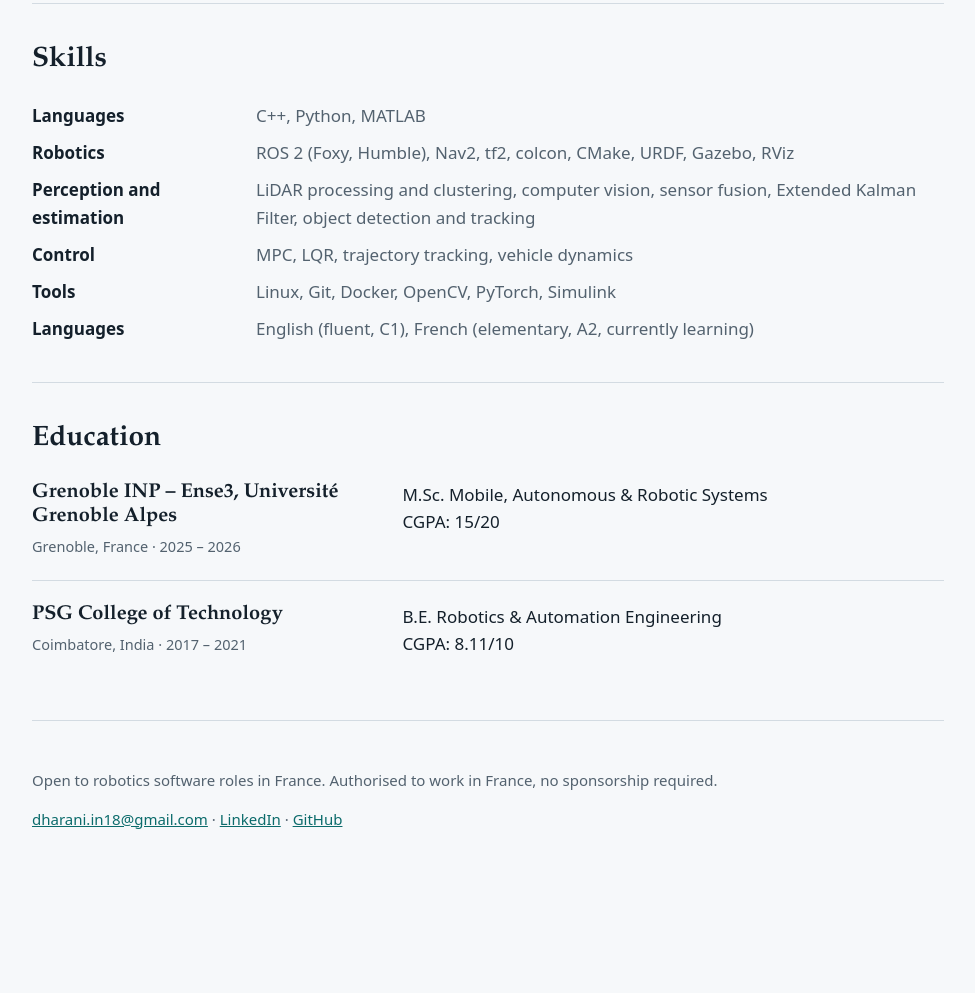
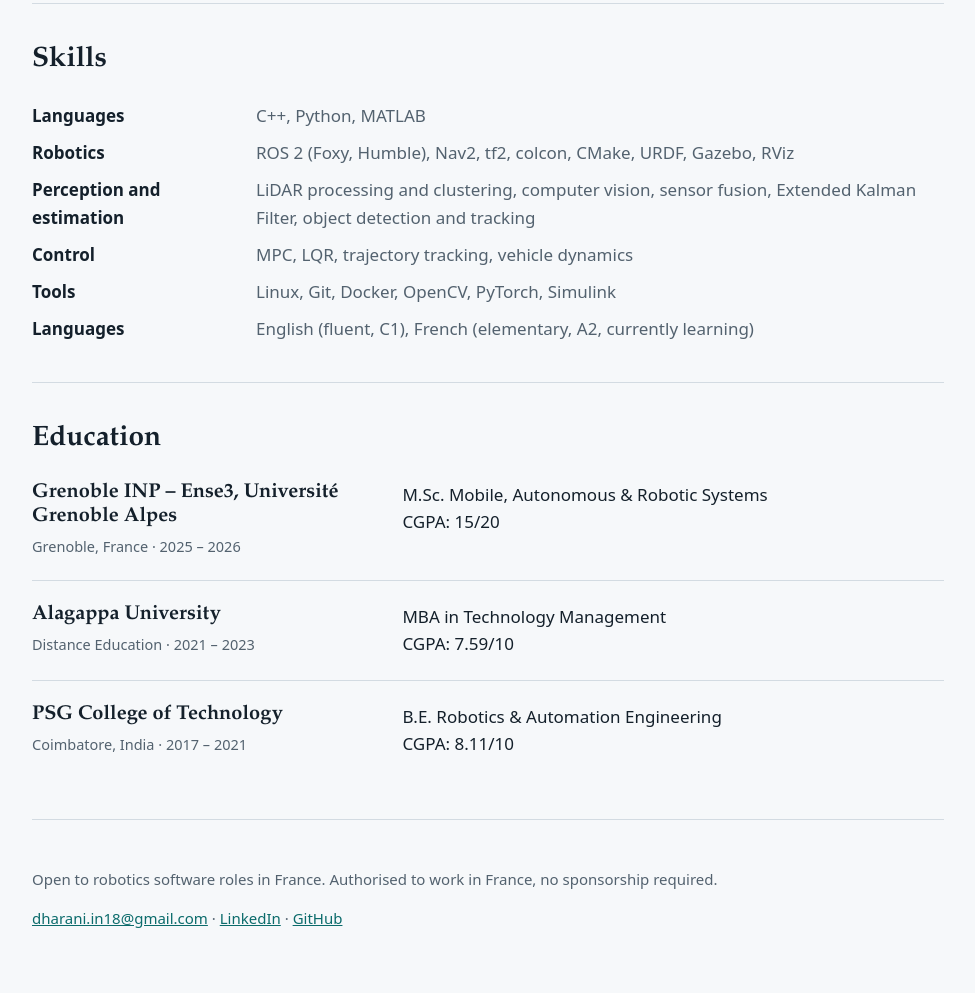
Before and after one commit to dharanig18/dharanig18.github.io, a plain HTML site: page index.html in a window 1280 px wide. Shown: the part 2693-3686 px from the top of the page, without its empty margins (152-1127 px from the left). Before the commit the page ends 3587 px from the top, so only its background shows below. Drawn offline with Linux system fonts and the light colour scheme.

Commit message:
Add education details for Alagappa University

```diff
--- a/index.html
+++ b/index.html
@@ -259,6 +259,14 @@ footer{padding:32px 0 48px;border-top:1px solid var(--line);color:var(--muted);f
 
     <article class="job">
       <div>
+        <h3>Alagappa University</h3>
+        <div class="when">Distance Education · 2021 – 2023</div>
+      </div>
+      <p>MBA in Technology Management<br>CGPA: 7.59/10</p>
+    </article>
+
+    <article class="job">
+      <div>
         <h3>PSG College of Technology</h3>
         <div class="when">Coimbatore, India · 2017 – 2021</div>
       </div>
```
